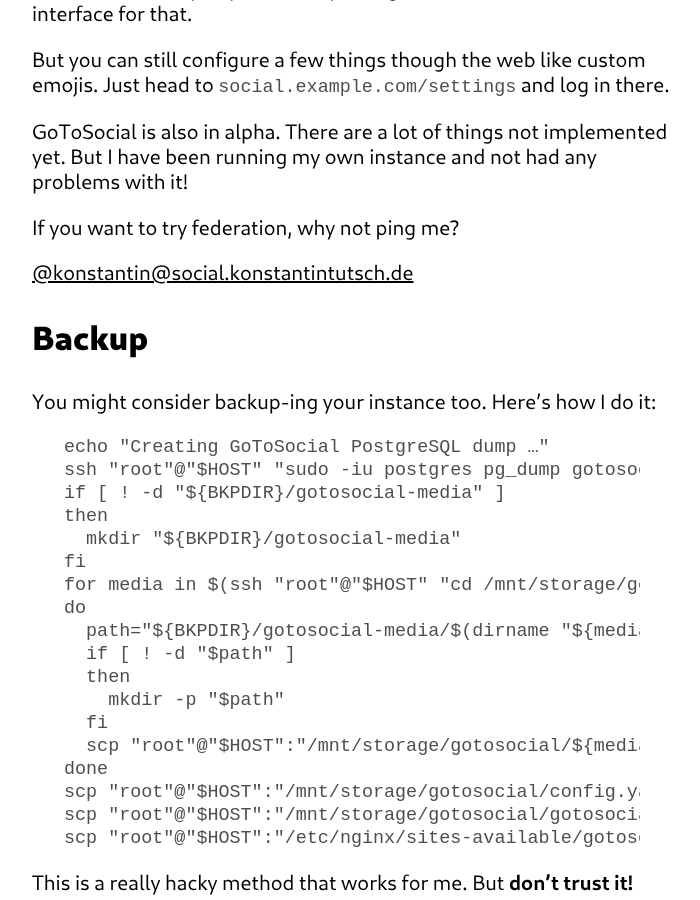
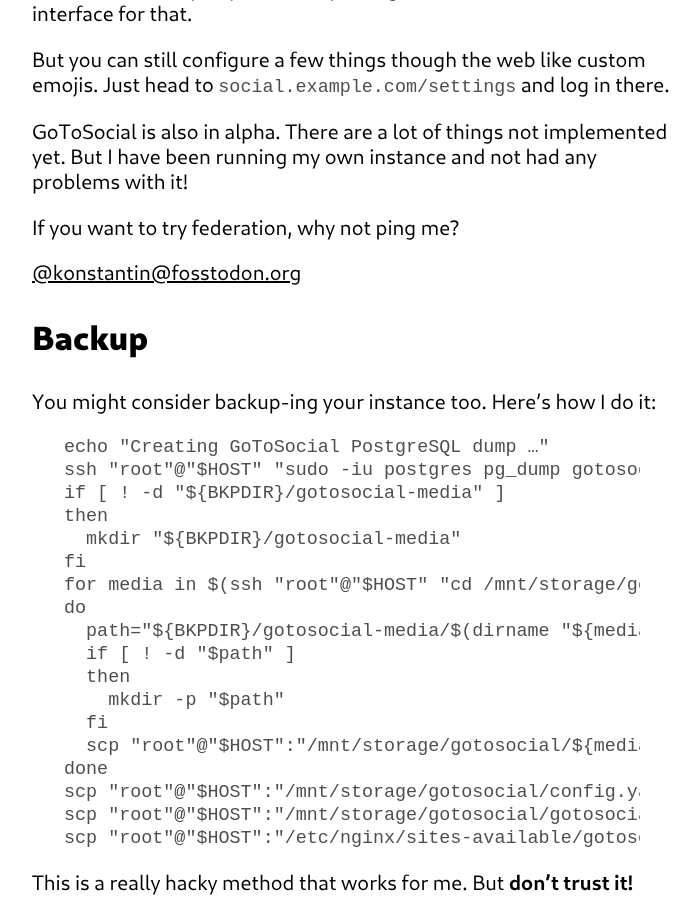
Before and after one commit to konstantintutsch/website, a Jekyll site: the page built from _posts/2023-10-05-selfhost-a-fediverse-gotosocial-instance.md, in a window 1280 px wide and 900 px high, scrolled down 5965 px. Shown: the whole window, without its empty margins (288-988 px from the left). Built offline with Jekyll 4.4.1, drawn with Linux system fonts in a browser that asks for light colours.

Commit message:
Use new social include for posts

```diff
--- a/_posts/2023-10-05-selfhost-a-fediverse-gotosocial-instance.md
+++ b/_posts/2023-10-05-selfhost-a-fediverse-gotosocial-instance.md
@@ -264,7 +264,7 @@
 
 If you want to try federation, why not ping me?
 
-{% include social.html url="https://social.konstantintutsch.de/@konstantin" name="@konstantin@social.konstantintutsch.de" %}
+{% include social.html id="fediverse" %}
 
 {% include heading.html level=3 text="Backup" %}
 
```
